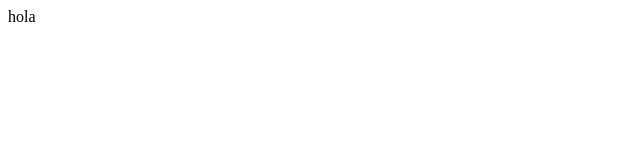
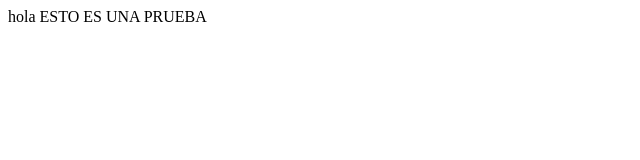
Before and after one commit to luiscarlospf91/JavaScript_Canvas, a plain HTML site: page Index.html in a window 1280 px wide. Shown: the whole page, without its empty margins (0-640 px from the left). Drawn offline with Linux system fonts and the light colour scheme.

Commit message:
Update Index.html

```diff
--- a/Index.html
+++ b/Index.html
@@ -7,6 +7,6 @@
     <title>Document</title>
 </head>
 <body>
-    hola
+    hola ESTO ES UNA PRUEBA
 </body>
 </html>
```
